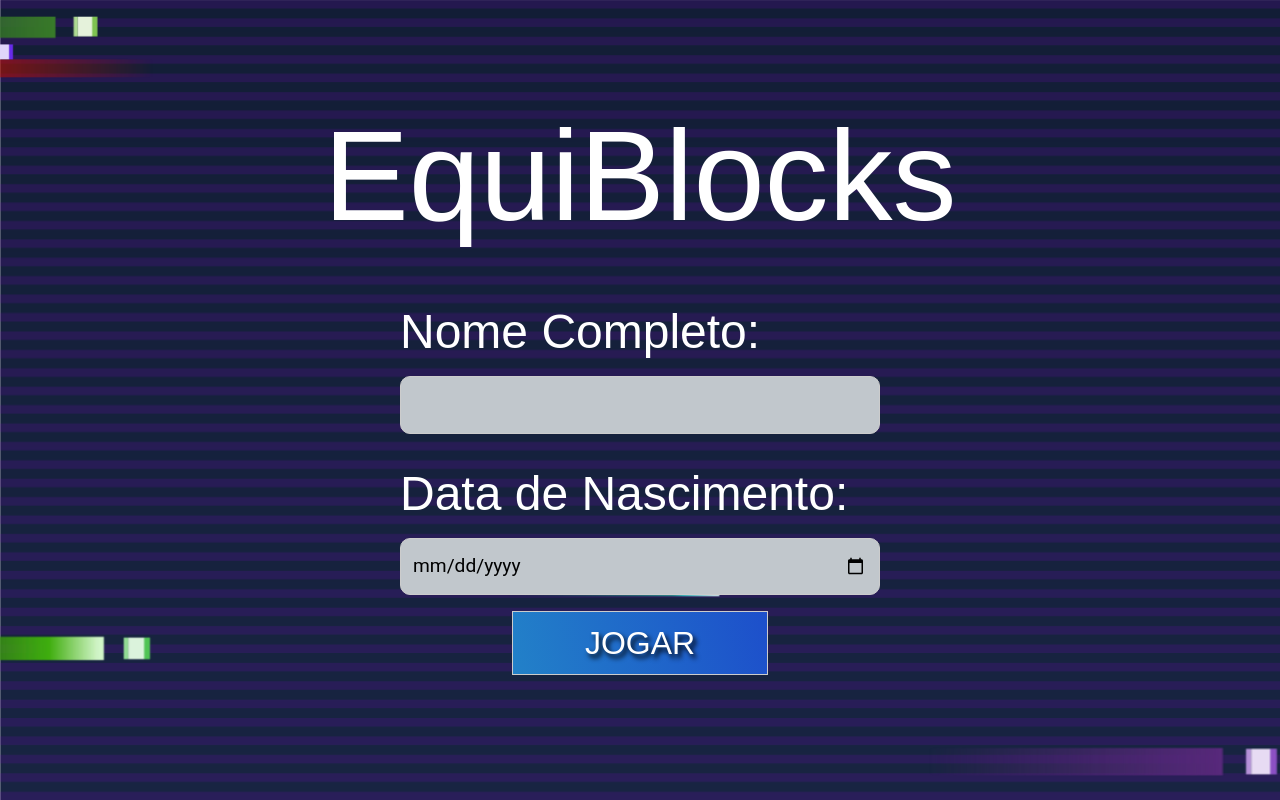
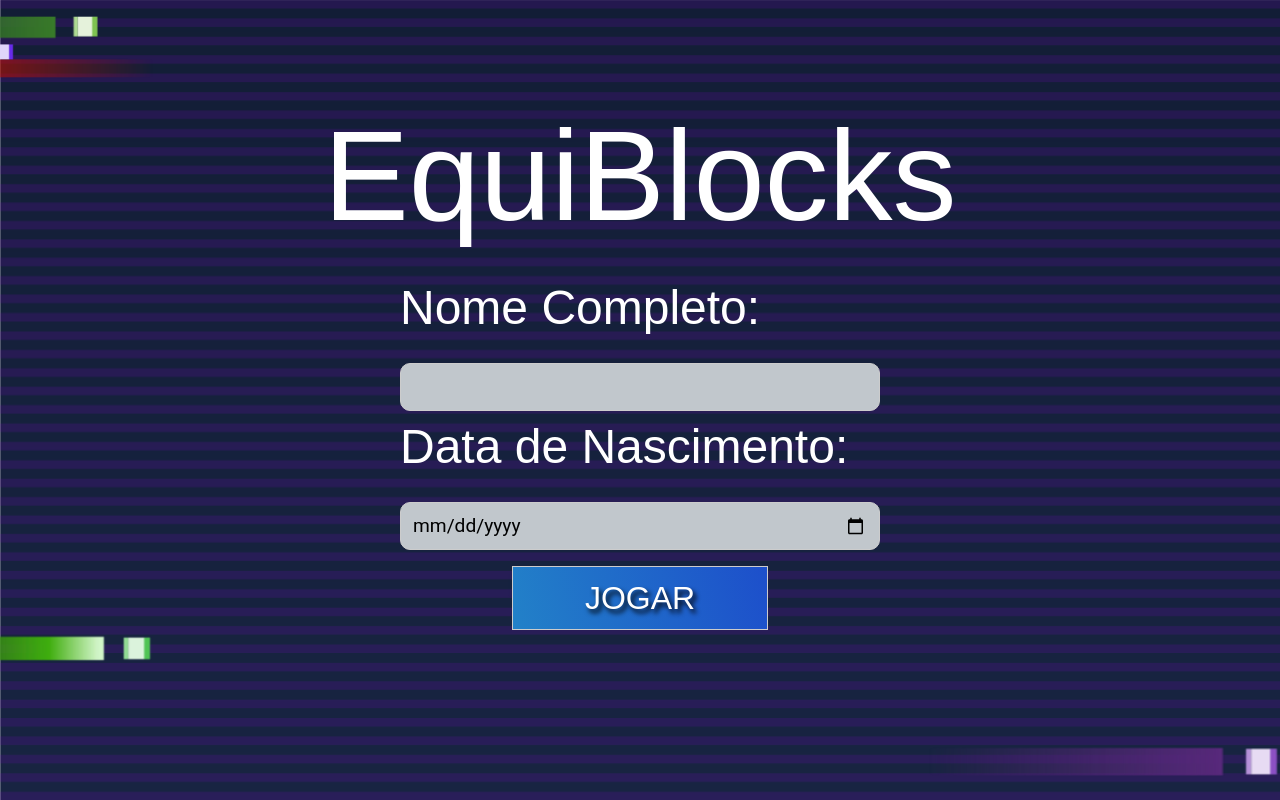
Before and after one commit to ViniMSLima/EquiBlocks, a React (Create React App) app in the folder front/: page / in a window 1280 px wide. Built offline with nearby package versions, Linux system fonts and the light colour scheme; a web font is replaced by a local one.

Commit message:
Fixed some resposivity issues

```diff
--- a/front/src/Components/Input/styles.module.scss
+++ b/front/src/Components/Input/styles.module.scss
@@ -4,13 +4,12 @@
 }
 
 .label {
-  margin-bottom: 0.5rem;
-  margin-top: 0.5em;
+  margin-bottom: 0.4em;
 }
 
 .input {
   width: 30rem;
-  height: 3em;
+  height: 2.5em;
   background-color: #C1C7CC;
   border: 1px solid #ccc;
   padding: 8px 12px;
--- a/front/src/Pages/Home/styles.module.scss
+++ b/front/src/Pages/Home/styles.module.scss
@@ -13,7 +13,7 @@
 
 .rowLines {
   width: 100%;
-  height: 10em;
+  height: 8em;
 }
 
 .logo {
@@ -92,7 +92,7 @@
 .greenCircle {
   height: 80%;
   z-index: 100;
-  position: absolute;
+  position: fixed;
   bottom: 0;
 }
 
```
